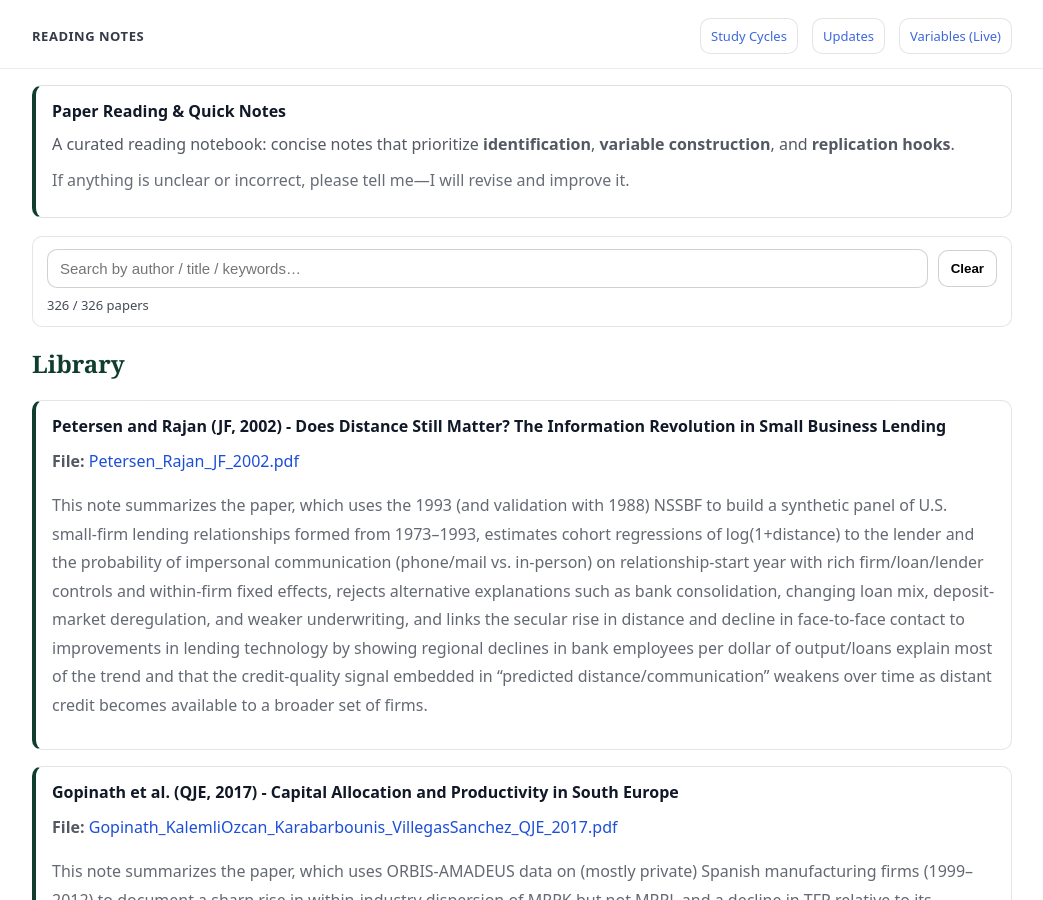
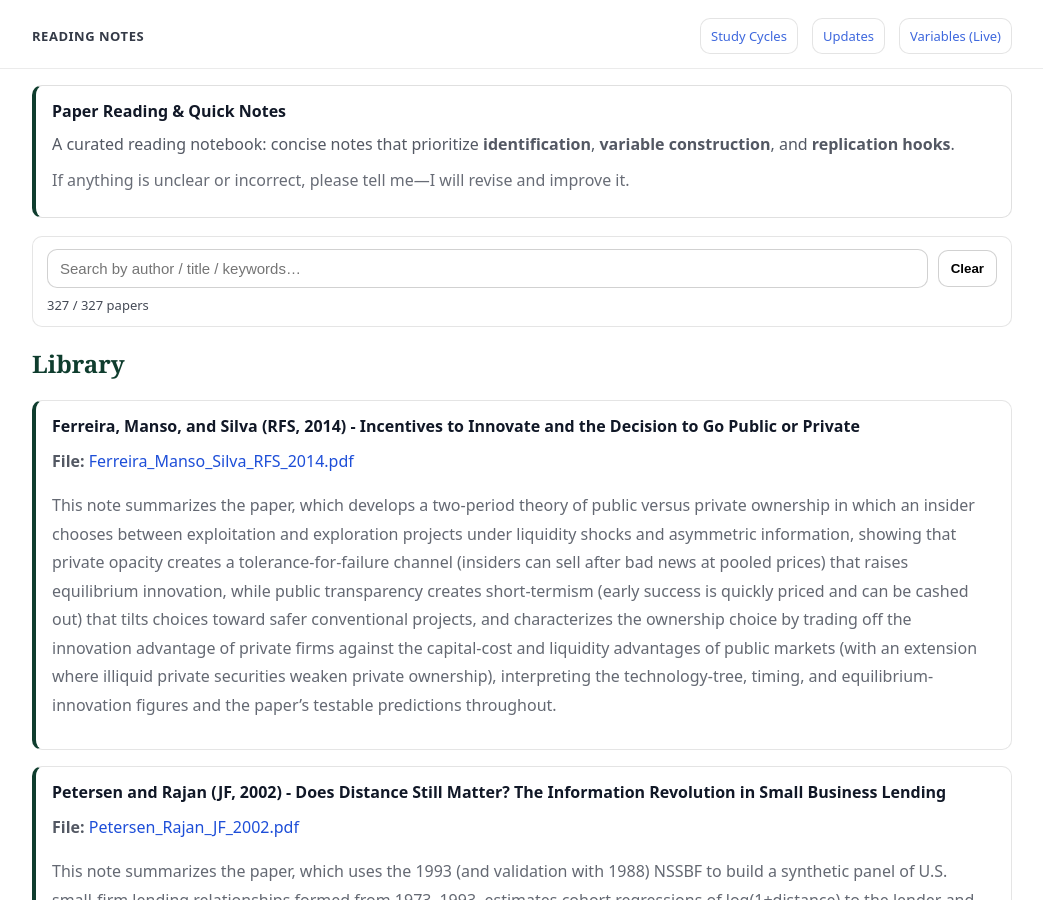
Before and after one commit to yaxinzn/study-archive, a Jekyll site: the page built from reading/index.md, in a window 1280 px wide and 900 px high. Shown: the whole window, without its empty margins (118-1161 px from the left). Built offline with Jekyll 4.4.1, drawn with Linux system fonts in a browser that asks for light colours.

Commit message:
Reading: add/update Ferreira_Manso_Silva_RFS_2014.pdf

```diff
--- a/_data/reading.yml
+++ b/_data/reading.yml
@@ -1,3 +1,7 @@
+- title: "Ferreira, Manso, and Silva (RFS, 2014) - Incentives to Innovate and the Decision to Go Public or Private"
+  file: "Ferreira_Manso_Silva_RFS_2014.pdf"
+  desc: "This note summarizes the paper, which develops a two-period theory of public versus private ownership in which an insider chooses between exploitation and exploration projects under liquidity shocks and asymmetric information, showing that private opacity creates a tolerance-for-failure channel (insiders can sell after bad news at pooled prices) that raises equilibrium innovation, while public transparency creates short-termism (early success is quickly priced and can be cashed out) that tilts choices toward safer conventional projects, and characterizes the ownership choice by trading off the innovation advantage of private firms against the capital-cost and liquidity advantages of public markets (with an extension where illiquid private securities weaken private ownership), interpreting the technology-tree, timing, and equilibrium-innovation figures and the paper’s testable predictions throughout."
+
 - title: "Petersen and Rajan (JF, 2002) - Does Distance Still Matter? The Information Revolution in Small Business Lending"
   file: "Petersen_Rajan_JF_2002.pdf"
   desc: "This note summarizes the paper, which uses the 1993 (and validation with 1988) NSSBF to build a synthetic panel of U.S. small-firm lending relationships formed from 1973–1993, estimates cohort regressions of log(1+distance) to the lender and the probability of impersonal communication (phone/mail vs. in-person) on relationship-start year with rich firm/loan/lender controls and within-firm fixed effects, rejects alternative explanations such as bank consolidation, changing loan mix, deposit-market deregulation, and weaker underwriting, and links the secular rise in distance and decline in face-to-face contact to improvements in lending technology by showing regional declines in bank employees per dollar of output/loans explain most of the trend and that the credit-quality signal embedded in “predicted distance/communication” weakens over time as distant credit becomes available to a broader set of firms."
```
Also changed, not shown: 1 other file.
